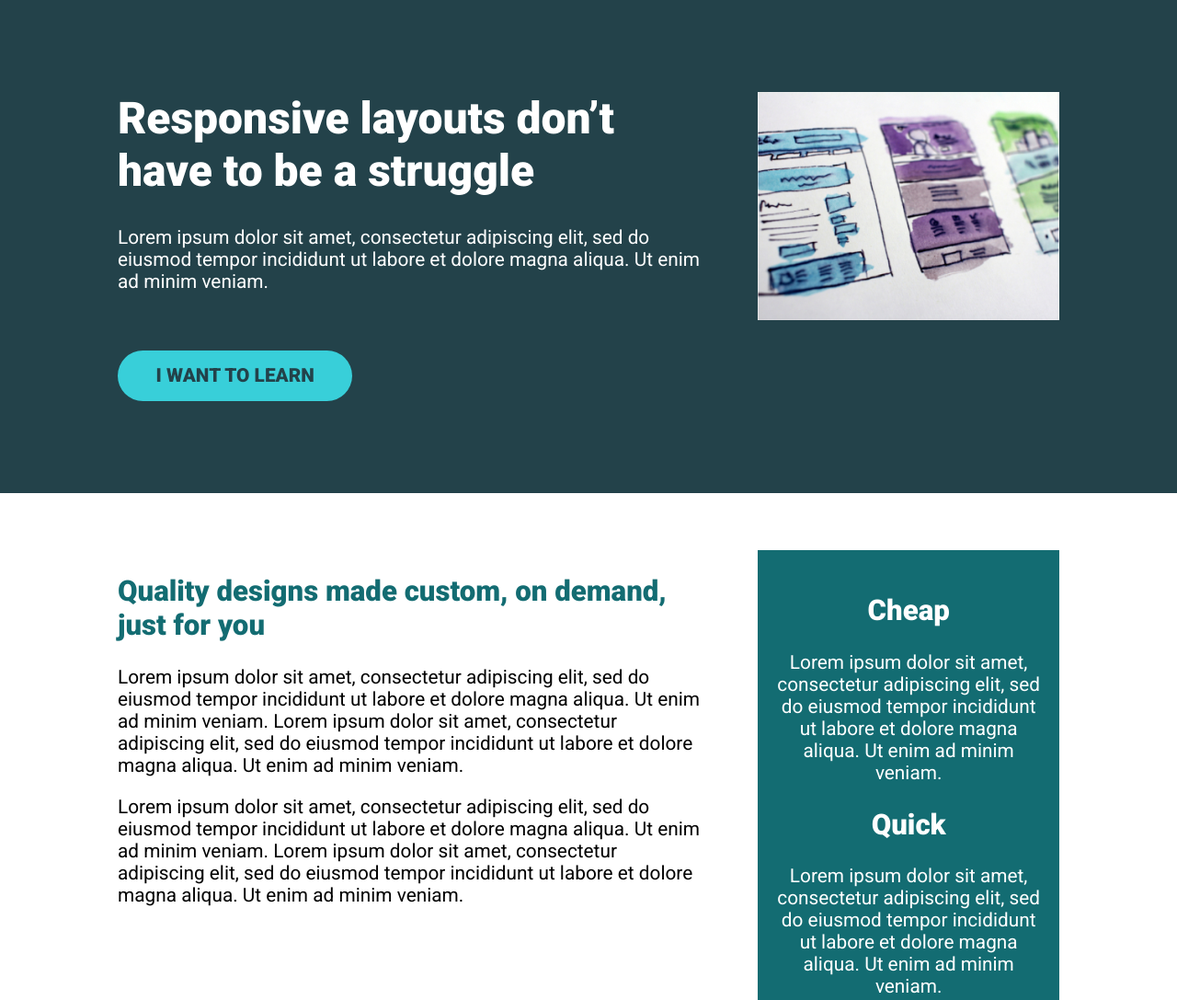
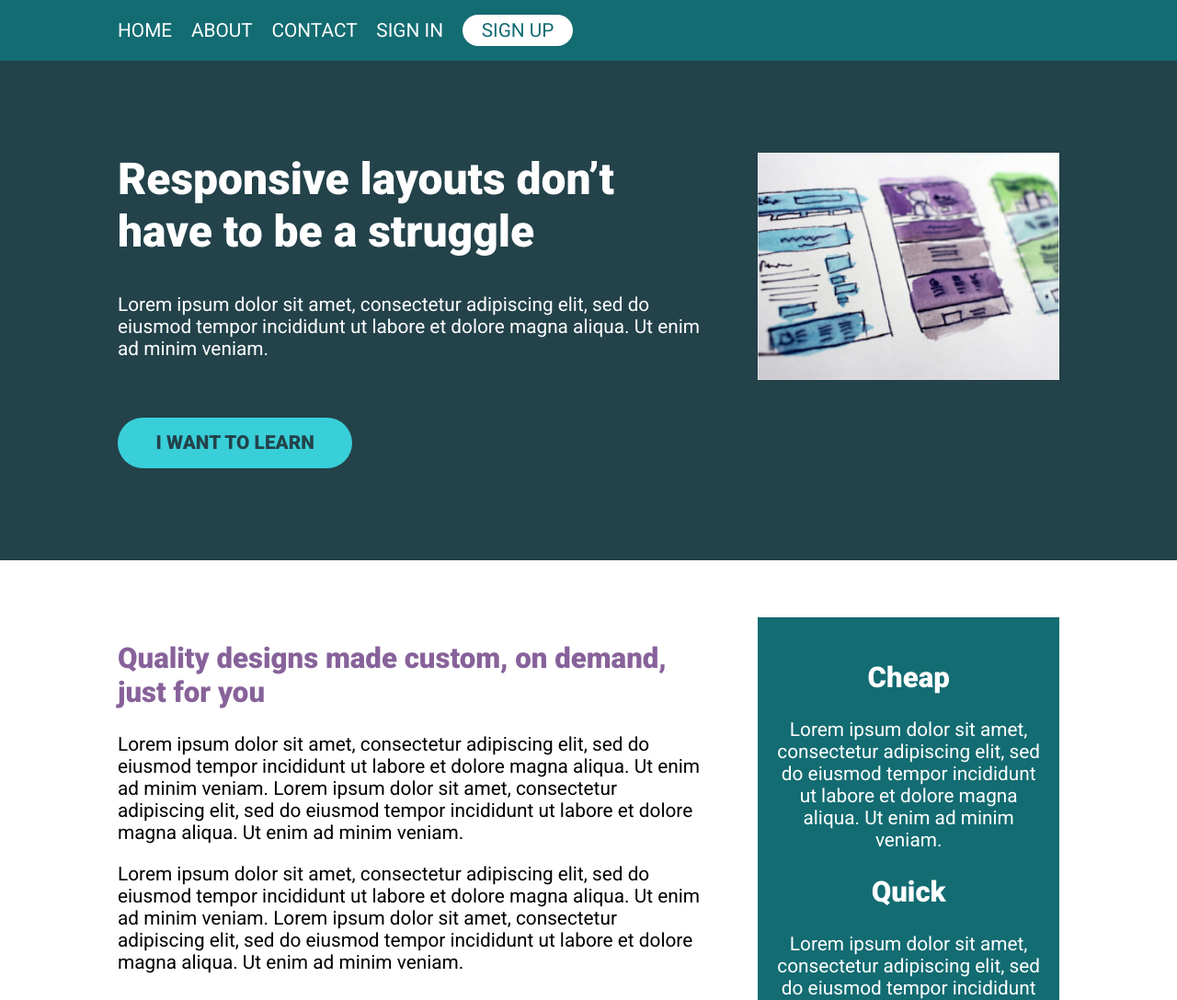
Before and after one commit to Jayesh-Patidar/conquering-responsive-layouts-challenges, a plain HTML site: page index.html in a window 1280 px wide. Shown: the top 1087 px of the page at 92% size. Drawn offline with Linux system fonts and the light colour scheme.

Commit message:
Challenge 6

```diff
--- a/index.html
+++ b/index.html
@@ -1,50 +1,57 @@
 <!DOCTYPE html>
 <html lang="en">
-
 <head>
     <meta charset="UTF-8">
     <meta name="viewport" content="width=device-width, initial-scale=1.0">
-    <title>Conquering Rsponsive Layouts</title>
+    <title>Conquering Responsive Layouts</title>
     <link href="https://fonts.googleapis.com/css2?family=Roboto:wght@400;900&display=swap" rel="stylesheet">
     <link rel="stylesheet" href="style.css">
 </head>
+<body>
+    <header>
+        <div class="container">
+            <nav class="nav">
+                <ul class="nav__list">
+                    <li class="nav__item"><a href="#" class="nav__link">Home</a></li>
+                    <li class="nav__item"><a href="#" class="nav__link">About</a></li>
+                    <li class="nav__item"><a href="#" class="nav__link">Contact</a></li>
+                    <li class="nav__item"><a href="#" class="nav__link">Sign In</a></li>
+                    <li class="nav__item"><a href="#" class="nav__link nav__link--button">Sign up</a></li>
+                </ul>
+            </nav>
+        </div>
+    </header>
 
-<body>
-    <header class="hero">
+    <section class="hero">
         <div class="container row">
             <div class="hero__text">
                 <h1>Responsive layouts don’t have to be a struggle</h1>
-                <p>Lorem ipsum dolor sit amet, consectetur adipiscing elit, sed do eiusmod tempor incididunt ut labore
-                    et dolore magna aliqua. Ut enim ad minim veniam.</p>
+                <p>Lorem ipsum dolor sit amet, consectetur adipiscing elit, sed do eiusmod tempor incididunt ut labore et dolore magna aliqua. Ut enim ad minim veniam.</p>
                 <a href="#" class="btn">I want to learn</a>
             </div>
-            <img src="img/hero-img.jpg" alt="" class="hero__img">
+            <img src="img/hero-img.jpg" alt="UX design sketches" class="hero__img">
         </div>
-    </header>
+    </section>
 
     <main class="main container row">
             <section class="primary-content">
                 <h2 class="section-title">Quality designs made custom, on demand, just for you</h2>
-            <p>Lorem ipsum dolor sit amet, consectetur adipiscing elit, sed do eiusmod tempor incididunt ut labore et
-                dolore magna aliqua. Ut enim ad minim veniam. Lorem ipsum dolor sit amet, consectetur adipiscing elit,
-                sed do eiusmod tempor incididunt ut labore et dolore magna aliqua. Ut enim ad minim veniam.</p>
-            <p>Lorem ipsum dolor sit amet, consectetur adipiscing elit, sed do eiusmod tempor incididunt ut labore et
-                dolore magna aliqua. Ut enim ad minim veniam. Lorem ipsum dolor sit amet, consectetur adipiscing elit,
-                sed do eiusmod tempor incididunt ut labore et dolore magna aliqua. Ut enim ad minim veniam.</p>
+                <p>Lorem ipsum dolor sit amet, consectetur adipiscing elit, sed do eiusmod tempor incididunt ut labore et dolore magna aliqua. Ut enim ad minim veniam. Lorem ipsum dolor sit amet, consectetur adipiscing elit, sed do eiusmod tempor incididunt ut labore et dolore magna aliqua. Ut enim ad minim veniam.</p>
+                <p>Lorem ipsum dolor sit amet, consectetur adipiscing elit, sed do eiusmod tempor incididunt ut labore et dolore magna aliqua. Ut enim ad minim veniam. Lorem ipsum dolor sit amet, consectetur adipiscing elit, sed do eiusmod tempor incididunt ut labore et dolore magna aliqua. Ut enim ad minim veniam.</p>
             </section>
             <aside class="sidebar">
                 <h2 class="sidebar-title">Cheap</h2>
-            <p>Lorem ipsum dolor sit amet, consectetur adipiscing elit, sed do eiusmod tempor incididunt ut labore et
-                dolore magna aliqua. Ut enim ad minim veniam.</p>
+                <p>Lorem ipsum dolor sit amet, consectetur adipiscing elit, sed do eiusmod tempor incididunt ut labore et dolore magna aliqua. Ut enim ad minim veniam.</p>
+
                 <h2 class="sidebar-title">Quick</h2>
-            <p>Lorem ipsum dolor sit amet, consectetur adipiscing elit, sed do eiusmod tempor incididunt ut labore et
-                dolore magna aliqua. Ut enim ad minim veniam.</p>
+                <p>Lorem ipsum dolor sit amet, consectetur adipiscing elit, sed do eiusmod tempor incididunt ut labore et dolore magna aliqua. Ut enim ad minim veniam.</p>
+
                 <h2 class="sidebar-title">Quality</h2>
-            <p>Lorem ipsum dolor sit amet, consectetur adipiscing elit, sed do eiusmod tempor incididunt ut labore et
-                dolore magna aliqua. Ut enim ad minim veniam.</p>
+                <p>Lorem ipsum dolor sit amet, consectetur adipiscing elit, sed do eiusmod tempor incididunt ut labore et dolore magna aliqua. Ut enim ad minim veniam.</p>
             </aside>
     </main>
 
+
+
 </body>
-
 </html>
--- a/style.css
+++ b/style.css
@@ -4,12 +4,8 @@
 - All text is in the text.md file
 
 // Requirements
-1. Refer to the design specs for the
-   overall layout
-2. The image should line up with
-   the sidebar in the section
-   below
-
+   1. Get all the navigation items next to one another
+   2. Add a space between all the items
 */
 
 *, *::before, *::after {
@@ -32,7 +28,7 @@ h1 {
 }
 
 .section-title {
-    color: #136C72;
+    color: #87629A;
 }
 
 .btn {
@@ -58,12 +54,8 @@ h1 {
 }
 
 .row {
-    /* display: flex => flex container */
     display: flex;
     justify-content: space-between;
-
-    /* can't use yet */
-    /* gap: 100px; */
 }
 
 .col {
@@ -74,6 +66,41 @@ h1 {
 .col + .col {
     margin-left: 30px;
 }
+
+
+header {
+    background: #136c72;
+    padding: 1em 0;
+}
+
+.nav__list {
+    margin: 0;
+    padding: 0;
+    list-style: none;
+    display: flex;
+}
+
+.nav__item {
+    margin-right: 1em;
+}
+
+.nav__link {
+    color: #fff;
+    text-decoration: none;
+    text-transform: uppercase;
+}
+
+.nav__link--button {
+    background: #fff;
+    color: #136c72;
+    padding: .25em 1em;
+    border-radius: 10em;
+}
+
+.nav__link:hover {
+    opacity: .75;
+}
+
 
 .hero {
     padding: 100px 0;
@@ -106,6 +133,6 @@ h1 {
     width: 32%;
     padding: 1em;
     text-align: center;
-    color: #ffffff;
+    color: #fff;
     background-color: #136c72;
 }
```
Lines whose indentation alone changed are shown as unchanged.
